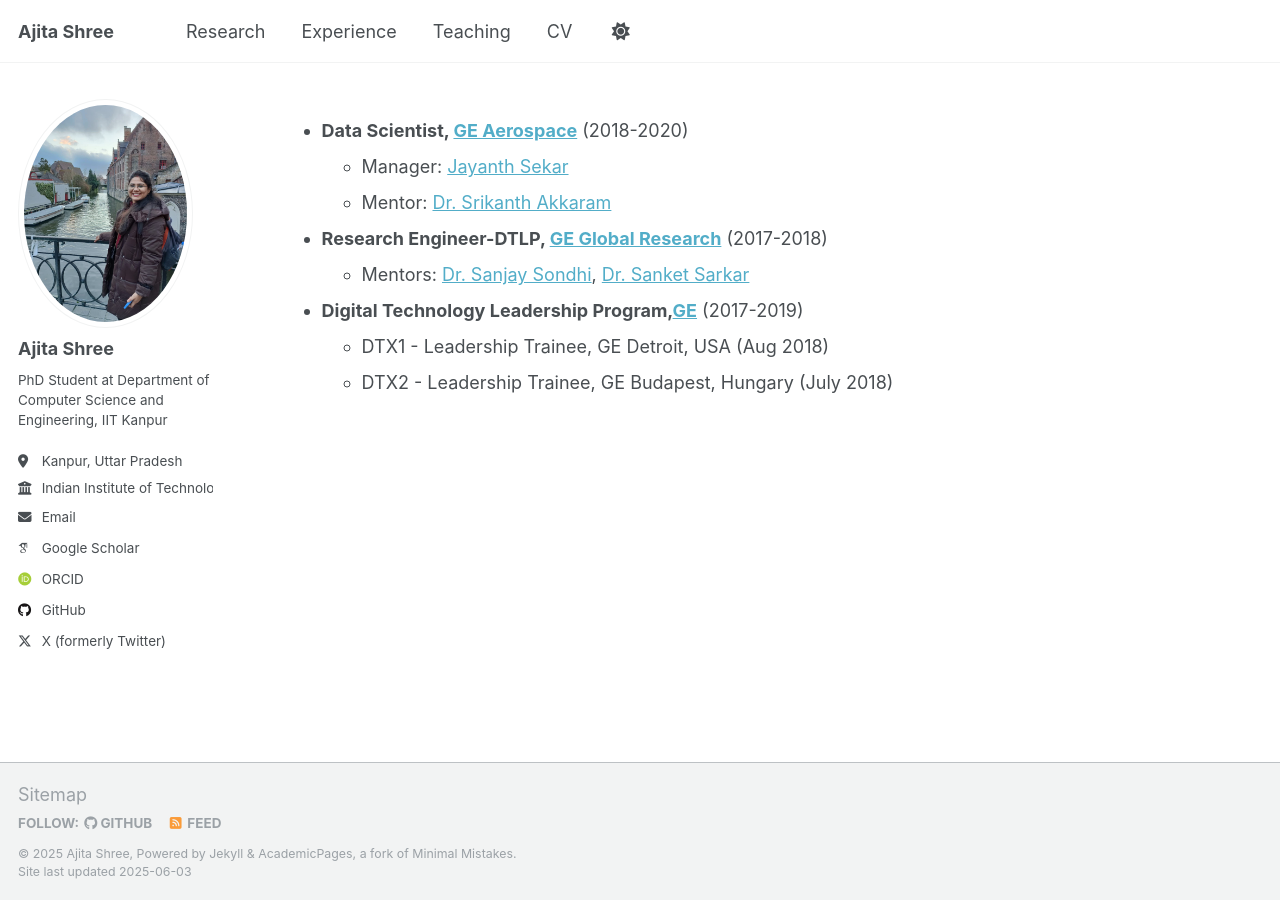
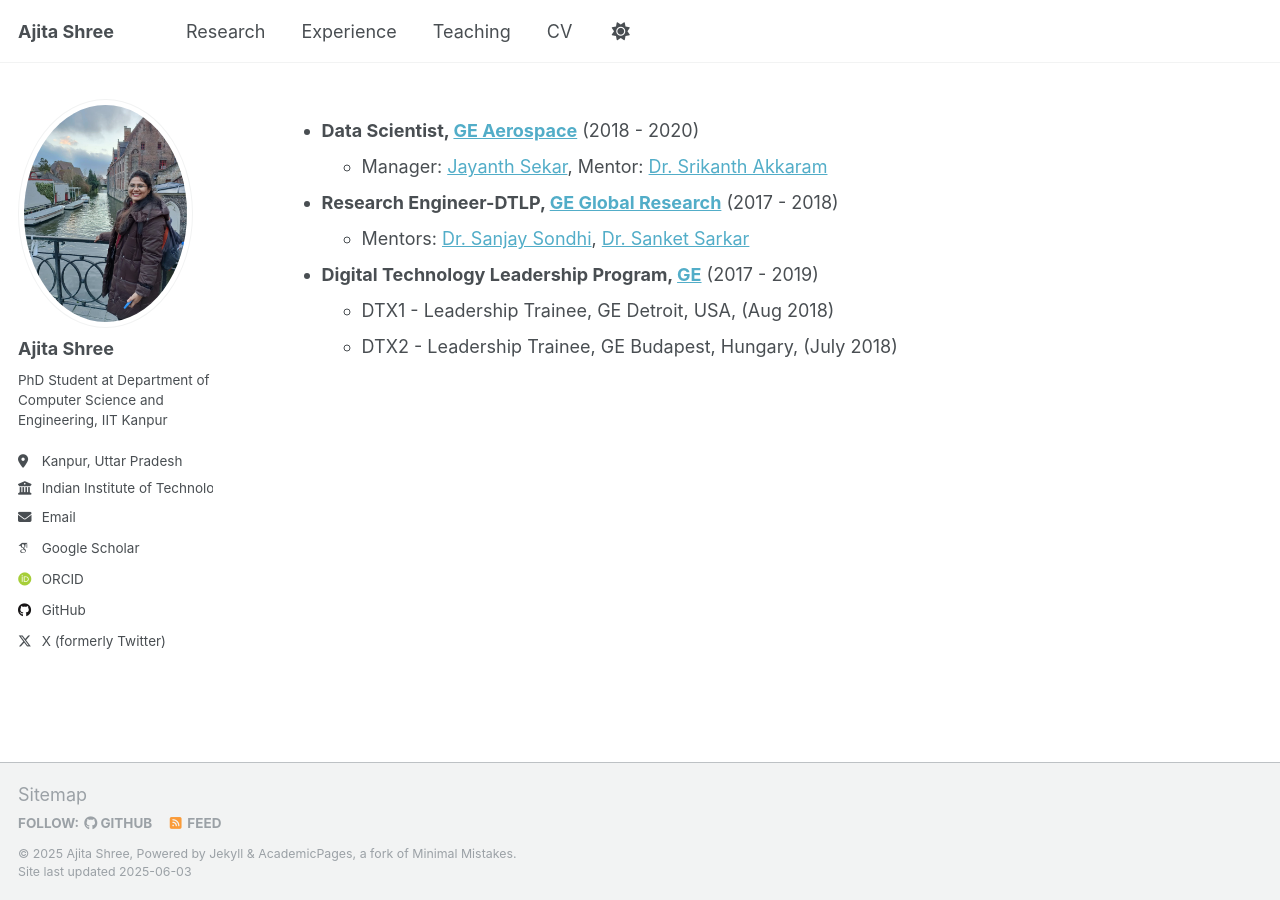
Before and after one commit to ajitashree/ajitashree.github.io, a Jekyll site: the page built from _pages/research.md, in a window 1280 px wide. Built offline with Jekyll 4.4.1, drawn with Linux system fonts in a browser that asks for light colours; some web fonts are replaced.

```diff
--- a/_pages/research.md
+++ b/_pages/research.md
@@ -7,11 +7,10 @@ author_profile: true
 
 ---
 
-* **Data Scientist, [GE Aerospace](https://www.geaerospace.com/)** (2018-2020)
-    * Manager: [Jayanth Sekar](https://www.linkedin.com/in/jayanth-sekar-9b9285a/?originalSubdomain=in)
-    * Mentor: [Dr. Srikanth Akkaram](https://www.linkedin.com/in/srikanth-a-b15913c/)
-* **Research Engineer-DTLP, [GE Global Research](https://www.ge.com/news/reports/tag/ge%20global%20research)** (2017-2018)
+* **Data Scientist, [GE Aerospace](https://www.geaerospace.com/)** (2018 - 2020)
+    * Manager: [Jayanth Sekar](https://www.linkedin.com/in/jayanth-sekar-9b9285a/?originalSubdomain=in), Mentor: [Dr. Srikanth Akkaram](https://www.linkedin.com/in/srikanth-a-b15913c/)
+* **Research Engineer-DTLP, [GE Global Research](https://www.ge.com/news/reports/tag/ge%20global%20research)** (2017 - 2018)
     * Mentors: [Dr. Sanjay Sondhi](https://www.linkedin.com/in/sanjay-sondhi/), [Dr. Sanket Sarkar](https://www.linkedin.com/in/sanket-sarkar-5a43a646/)
-* **Digital Technology Leadership Program,[GE](https://careers.geaerospace.com/global/en/digital-technology-leadership-program)** (2017-2019)
-    * DTX1 - Leadership Trainee, GE Detroit, USA (Aug 2018)
-    * DTX2 - Leadership Trainee, GE Budapest, Hungary (July 2018)
+* **Digital Technology Leadership Program, [GE](https://careers.geaerospace.com/global/en/digital-technology-leadership-program)** (2017 - 2019)
+    * DTX1 - Leadership Trainee, GE Detroit, USA, (Aug 2018)
+    * DTX2 - Leadership Trainee, GE Budapest, Hungary, (July 2018)
```
Also changed, not shown: _pages/about.md (+1 -1 lines), _pages/teaching.md (+8 -8 lines).
